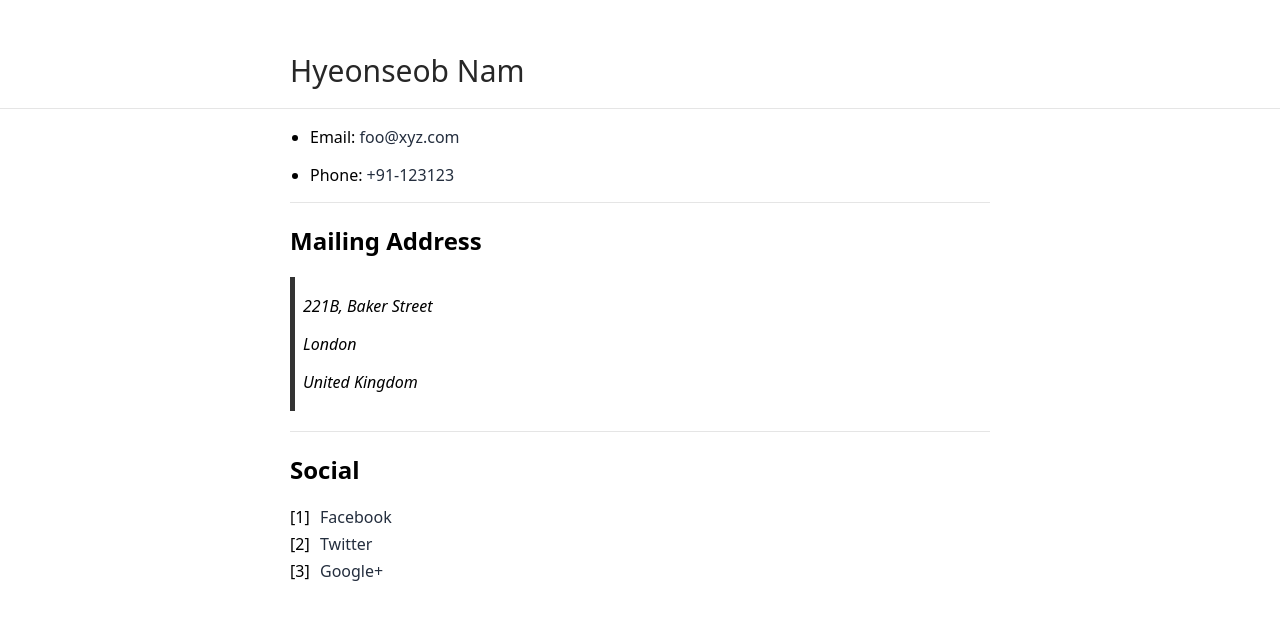
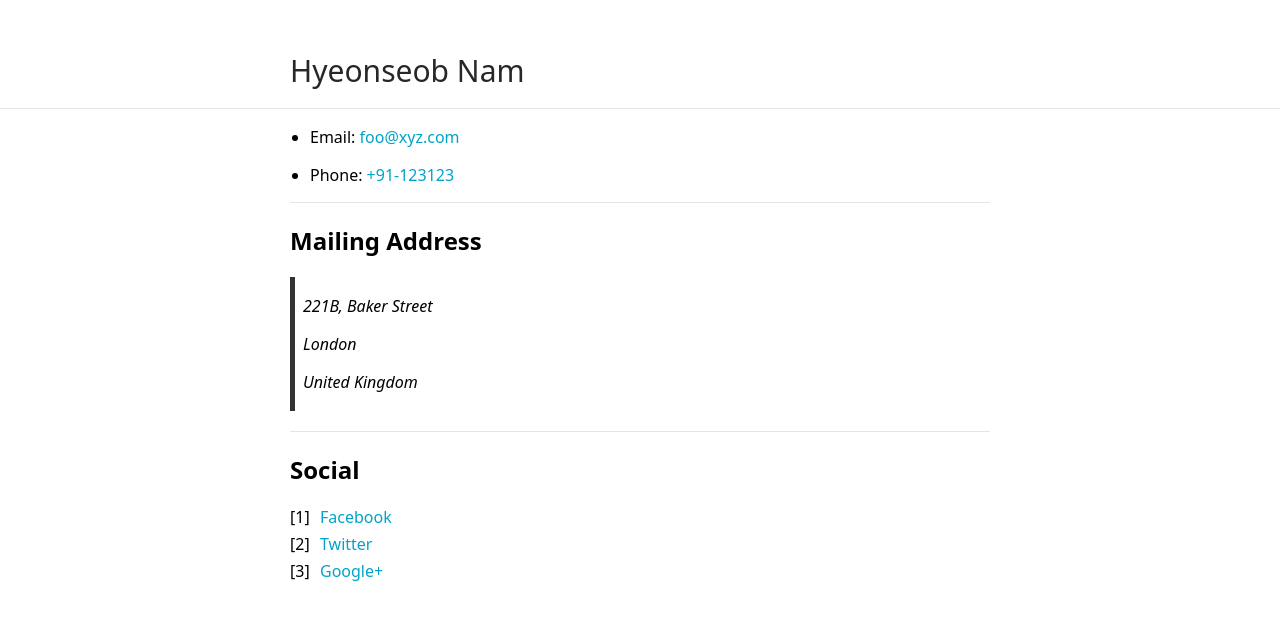
Before and after one commit to gholste/hyeonseobnam.github.io, a Jekyll site: the page built from contact.md, in a window 1280 px wide. Shown: the top 620 px of the page. Built offline with Jekyll 4.4.1, drawn with Linux system fonts in a browser that asks for light colours.

Commit message:
Update vars.scss

```diff
--- a/_sass/vars.scss
+++ b/_sass/vars.scss
@@ -2,7 +2,7 @@
  * Customization Variables
  */
 
-$accent: #242e3e;
+$accent: #00a4c8;
 $image-size: 120px;
 
 /*
```
